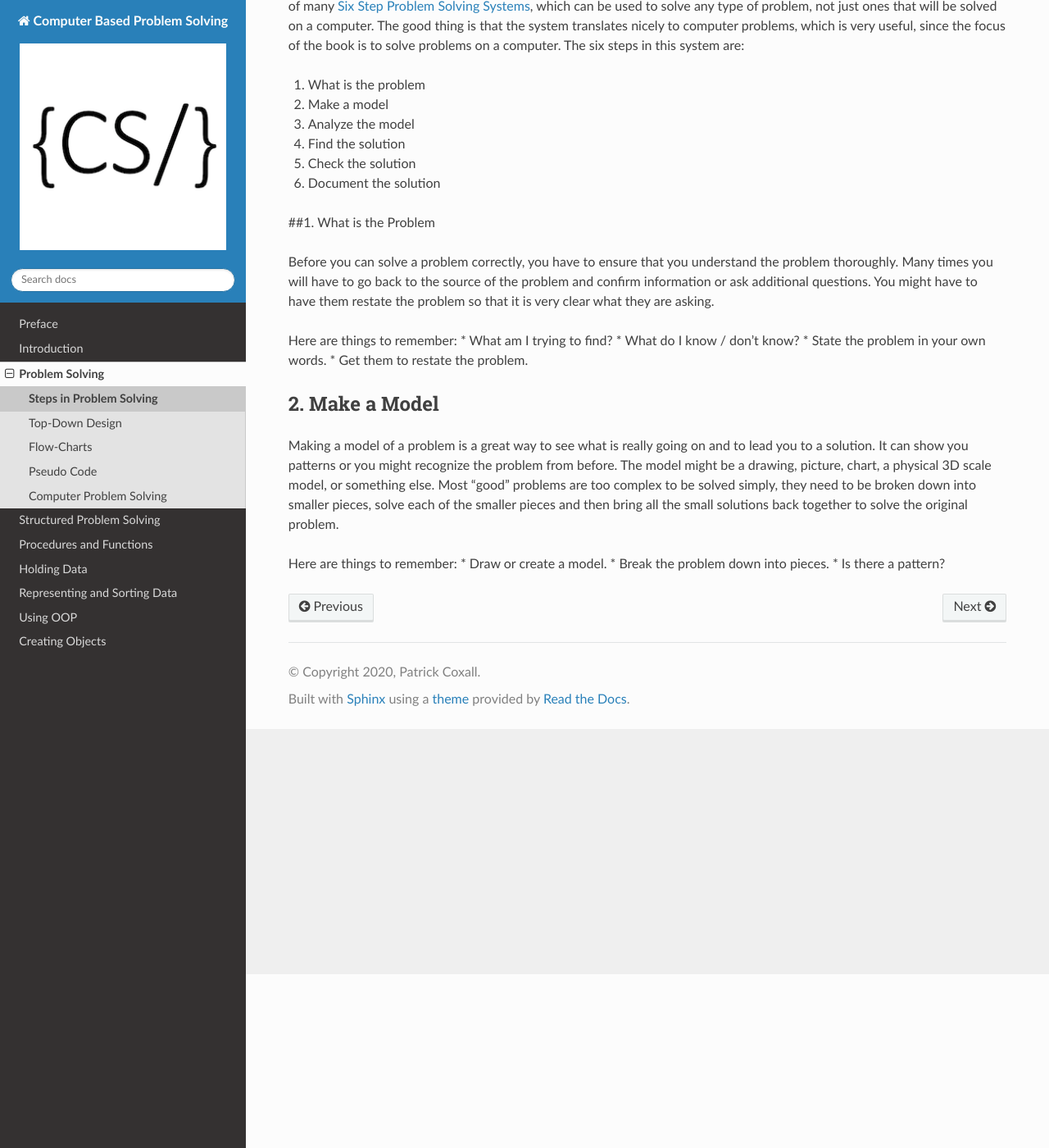
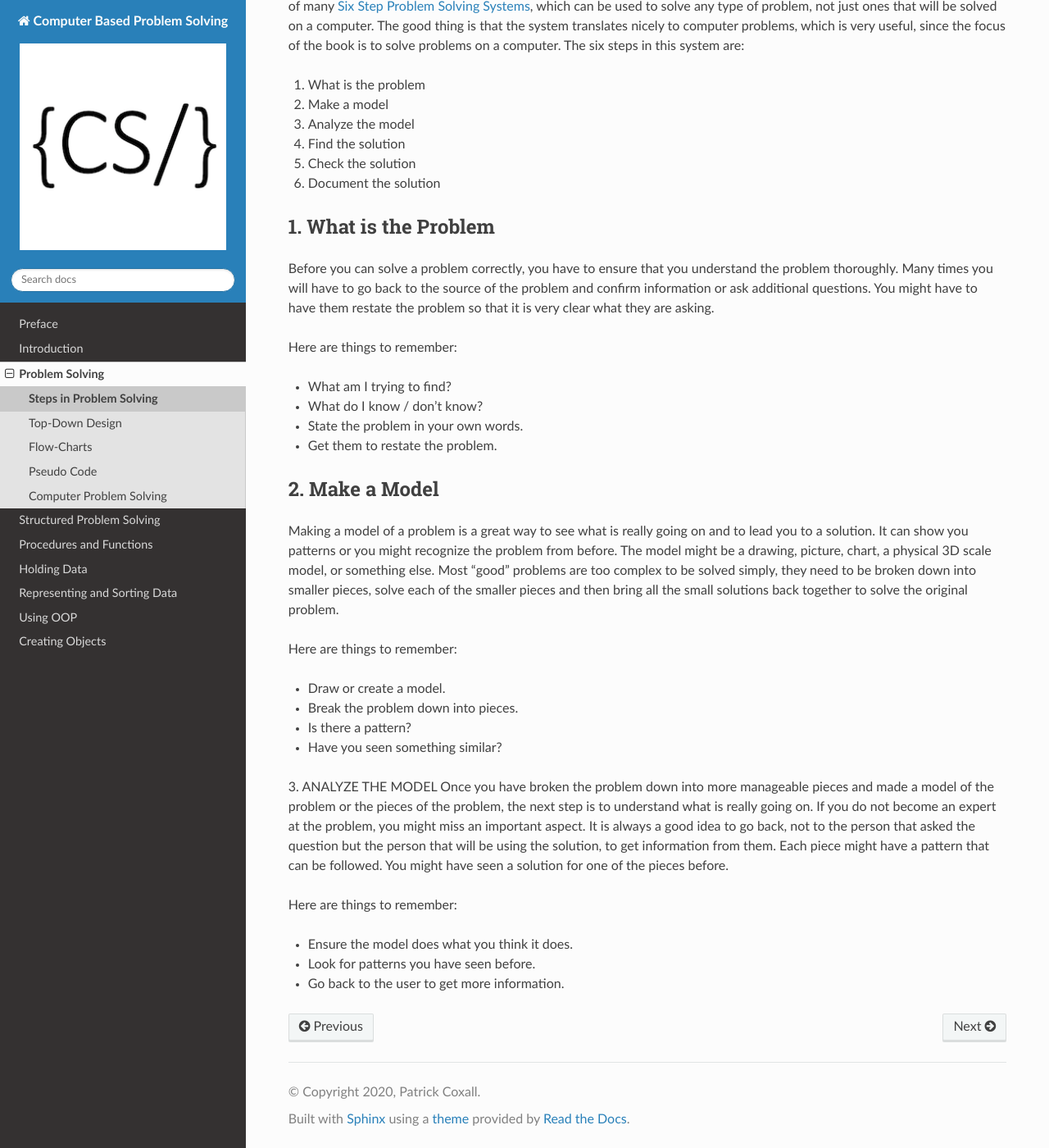
Before and after one commit to Mr-Coxall/Computer-Based-Problem-Solving, a Sphinx documentation site: the page built from docs/problem-solving/steps-in-problem-solving.rst, in a window 1280 px wide and 1400 px high, scrolled down 212 px. Shown: the whole window at 82% size. Built offline with Sphinx 7.4.7 and the Read the Docs theme 2.0.0, drawn with Linux system fonts in a browser that asks for light colours.

Commit message:
Fixed up problem solving

```diff
--- a/docs/problem-solving/steps-in-problem-solving.rst
+++ b/docs/problem-solving/steps-in-problem-solving.rst
@@ -13,11 +13,12 @@ There are many ways to solve a problem but having a process to follow can help m
 5. Check the solution
 6. Document the solution
 
-##1. What is the Problem
-
+1. What is the Problem
+======================
 Before you can solve a problem correctly, you have to ensure that you understand the problem thoroughly. Many times you will have to go back to the source of the problem and confirm information or ask additional questions. You might have to have them restate the problem so that it is very clear what they are asking.
 
 Here are things to remember:
+
 * What am I trying to find?
 * What do I know / don’t know?
 * State the problem in your own words.
@@ -28,6 +29,17 @@ Here are things to remember:
 Making a model of a problem is a great way to see what is really going on and to lead you to a solution. It can show you patterns or you might recognize the problem from before. The model might be a drawing, picture, chart, a physical 3D scale model, or something else. Most “good” problems are too complex to be solved simply, they need to be broken down into smaller pieces, solve each of the smaller pieces and then bring all the small solutions back together to solve the original problem.
 
 Here are things to remember:
+
 * Draw or create a model.
 * Break the problem down into pieces.
 * Is there a pattern?
+* Have you seen something similar?
+
+3. ANALYZE THE MODEL
+Once you have broken the problem down into more manageable pieces and made a model of the problem or the pieces of the problem, the next step is to understand what is really going on. If you do not become an expert at the problem, you might miss an important aspect. It is always a good idea to go back, not to the person that asked the question but the person that will be using the solution, to get information from them. Each piece might have a pattern that can be followed. You might have seen a solution for one of the pieces before.
+
+Here are things to remember:
+
+* Ensure the model does what you think it does.
+* Look for patterns you have seen before.
+* Go back to the user to get more information.
```
